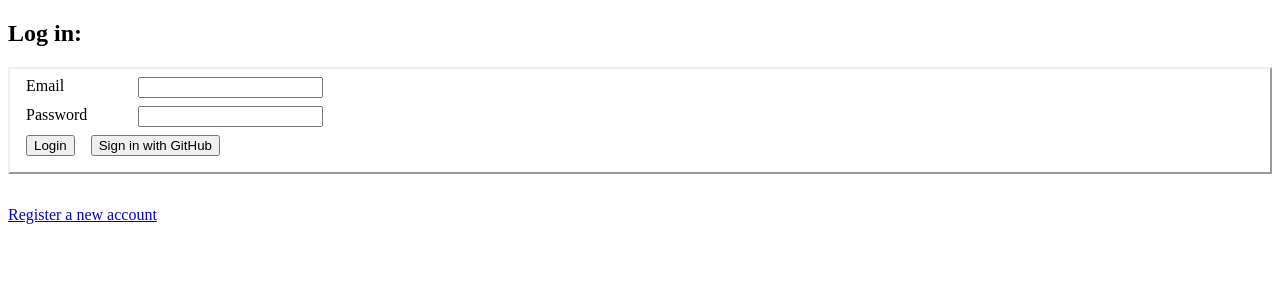
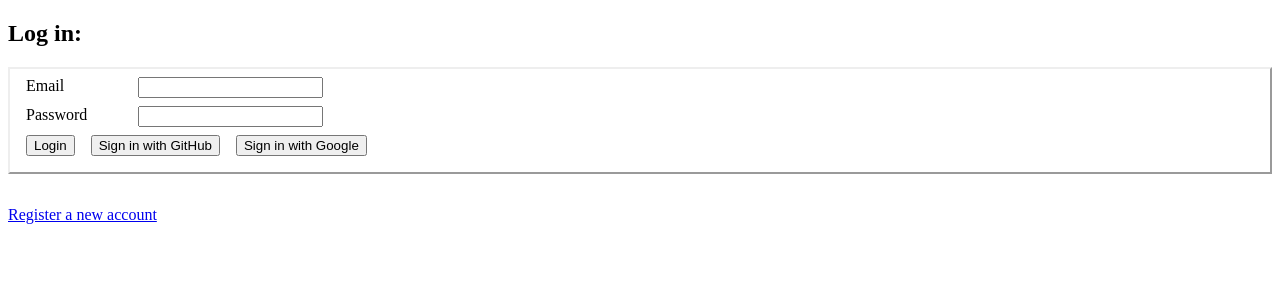
Before and after one commit to reidtaylor1126/oauth_project, a Flask app: page /login in a window 1280 px wide. Shown: the top 300 px of the page. Run offline with Flask 3, Linux system fonts and the light colour scheme.

Commit message:
completed task 2

```diff
--- a/app.py
+++ b/app.py
@@ -1,3 +1,4 @@
+import json
 from datetime import datetime, timedelta
 import bcrypt
 import random
@@ -8,6 +9,8 @@ from flask_cors import cross_origin
 from werkzeug.utils import redirect
 from authlib.integrations.flask_client import OAuth
 
+import authlib.oauth2.rfc6749.wrappers
+
 from db_utils import DB
 
 config = dotenv.dotenv_values(".env")
@@ -17,6 +20,19 @@ app.secret_key = bcrypt.gensalt()
 app.config['GITHUB_CLIENT_ID'] = config.get('GITHUB_CLIENT_ID')
 app.config['GITHUB_CLIENT_SECRET'] = config.get('GITHUB_CLIENT_SECRET')
 github = GitHub(app)
+oauth = OAuth(app)
+google = oauth.register(
+    name='google',
+    client_id=config.get('GOOGLE_CLIENT_ID'),
+    client_secret=config.get('GOOGLE_CLIENT_SECRET'),
+    access_token_url='https://oauth2.googleapis.com/token',
+    access_token_params=None,
+    authorize_url='https://accounts.google.com/o/oauth2/auth',
+    authorize_params=None,
+    api_base_url='https://www.googleapis.com/oauth2/v2/',
+    client_kwargs={'scope': 'openid email profile'},
+    server_metadata_url='https://accounts.google.com/.well-known/openid-configuration',
+)
 
 def email_valid(username: str):
     # TODO implement actual checks
@@ -25,6 +41,35 @@ def email_valid(username: str):
 def password_valid(password: str):
     # TODO implement actual checks
     return True
+
+@app.route('/login/google')
+def login_google():
+    return google.authorize_redirect(url_for('auth_google', _external=True))
+
+@app.route('/auth/google')
+def auth_google():
+    token = google.authorize_access_token()
+    id_token = token['id_token'][:64]
+
+    existing_user = db.find_by_google(id_token)
+    if existing_user is not None:
+        session_token = gen_session_token(existing_user[0])
+        return redirect(url_for('auth_redirect', task='login', userId=existing_user[0], token=session_token.hex()))
+
+    resp = google.get('userinfo')
+    user_info = resp.json()
+    session['third_party'] = 'google'
+    session['user'] = user_info
+    email = user_info['email']
+
+    existing_user = db.find_by_email(email)
+    if existing_user is not None:
+        db.update_google(existing_user[0], id_token)
+        session_token = gen_session_token(existing_user[0])
+        return redirect(url_for('auth_redirect', task='login', userId=existing_user[0], token=session_token.hex()))
+
+    return redirect(
+        url_for('auth_redirect', task='register', thirdParty='Google', name=user_info['name'], email=email, token=id_token))
 
 def user_from_github(github_token):
     gh_user = jsonify(github.get("/user"))
@@ -43,14 +88,14 @@ def user_from_github(github_token):
             else:
                 return None, user_data
 
-@app.route('/github-preauth')
+@app.route('/login/github')
 def github_auth():
     return github.authorize(scope='user')
 
-@app.route('/github-auth')
+@app.route('/auth/github')
 @github.authorized_handler
 def github_authorized(oauth_token):
-    if oauth_token == None:
+    if oauth_token is None:
         return redirect('login')
 
     session['github_token'] = oauth_token
@@ -90,9 +135,15 @@ def register():
 def register_external():
     data = request.json
     print(data)
-    created_user = db.create_with_github(data['email'], data['fullname'], data['password'], data['gh_token'])
-    if created_user:
-        return Response(f'"token":{gen_session_token(created_user[0])}', status=201, content_type='application/json')
+    created_user = None
+    if data['third_party'] == 'GitHub':
+        created_user = db.create_with_github(data['email'], data['fullname'], data['password'], data['third_party_token'])
+    elif data['third_party'] == 'Google':
+        created_user = db.create_with_google(data['email'], data['fullname'], data['password'], data['third_party_token'])
+
+    if created_user is not None:
+        token = gen_session_token(created_user[0]).hex()
+        return Response(json.dumps({'token': token}), status=201, content_type='application/json')
     else:
         return Response(status=302)
 
--- a/db_utils.py
+++ b/db_utils.py
@@ -50,6 +50,17 @@ class DB:
     def find_by_github(self, token: str):
         return self.find_by_x(q_get_user_by_github, token)
 
+    def find_by_google(self, token: str):
+        return self.find_by_x(q_get_user_by_google, token)
+
+    def update_github(self, user_id, token):
+        self.cursor.execute(q_update_user_github, (token, user_id))
+        self.conn.commit()
+
+    def update_google(self, user_id, token):
+        self.cursor.execute(q_update_user_google, (token, user_id))
+        self.conn.commit()
+
     def put_token(self, user_id, token, expire_time):
         self.cursor.execute(q_put_token, (token, expire_time, user_id))
         self.conn.commit()
@@ -89,6 +100,20 @@ class DB:
 
             return self.find_by_github(github_token)
 
+    def create_with_google(self, email: str, fullname: str, password: str, google_token: str):
+
+        if self.user_exists(email):
+            return None
+
+        else:
+            salt = bcrypt.gensalt()
+            passhash = bcrypt.hashpw(password.encode(), salt)
+            params = (email, fullname, passhash, salt, google_token)
+            self.cursor.execute(add_from_google, params)
+            self.conn.commit()
+
+            return self.find_by_google(google_token)
+
     def login_user(self, email: str, password: str):
         account = self.find_by_email(email)
         if account is None:
--- a/templates/login.html
+++ b/templates/login.html
@@ -19,6 +19,7 @@
     <div class="form-row">
       <input id="submitButton" type="button" value="Login" onclick="attemptLogin();">
       <input type="button" onclick="githubOAuth();" value="Sign in with GitHub">
+      <input type="button" onclick="document.location.href = 'login/google'" value="Sign in with Google">
     </div>
   </form>
   <a href="register">Register a new account</a>
```
Also changed, not shown: db_queries.py (+15 -0 lines), static/finishRegistration.js (+7 -2 lines), README.md, 1 other file.
